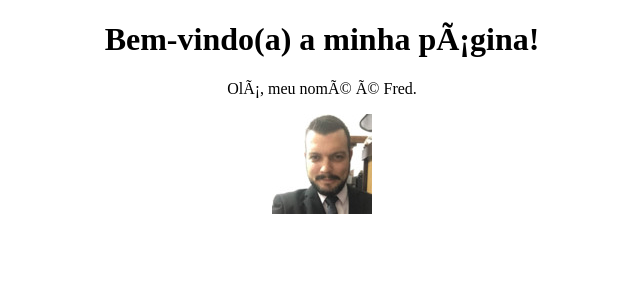
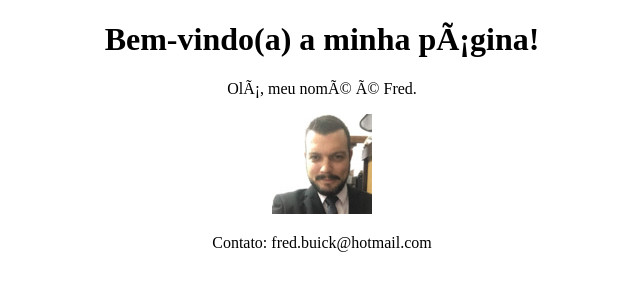
Before and after one commit to FredZanotti/FredZanotti.github.io, a plain HTML site: page index.html in a window 1280 px wide. Shown: the whole page, without its empty margins (318-958 px from the left). Drawn offline with Linux system fonts and the light colour scheme.

Commit message:
contato adicionado

```diff
--- a/index.html
+++ b/index.html
@@ -13,6 +13,8 @@
 <a/>
 </center>
 
+<p style="text-align:center;">Contato: fred.buick@hotmail.com</p>
+
 </body>
 
 
```
